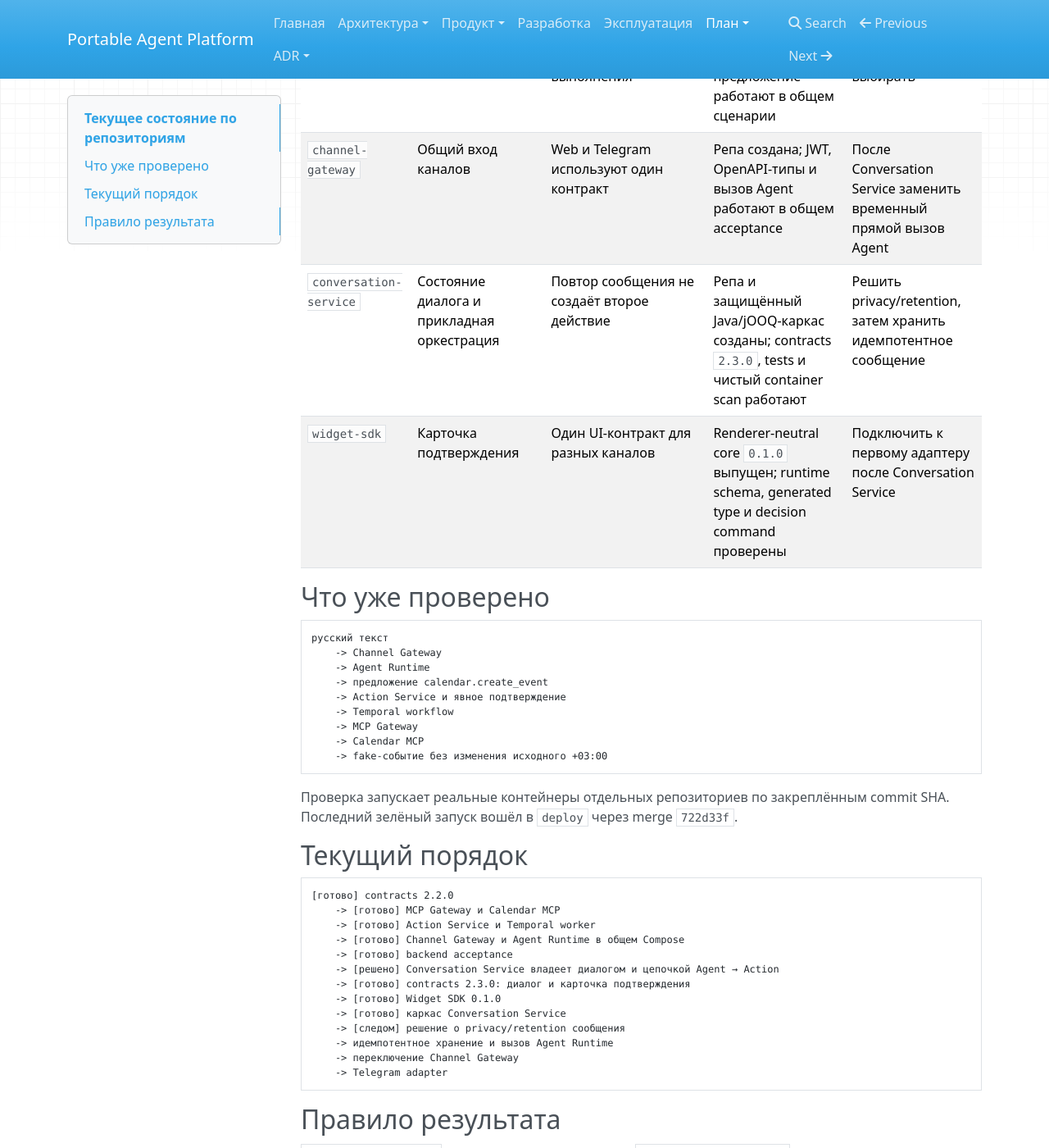
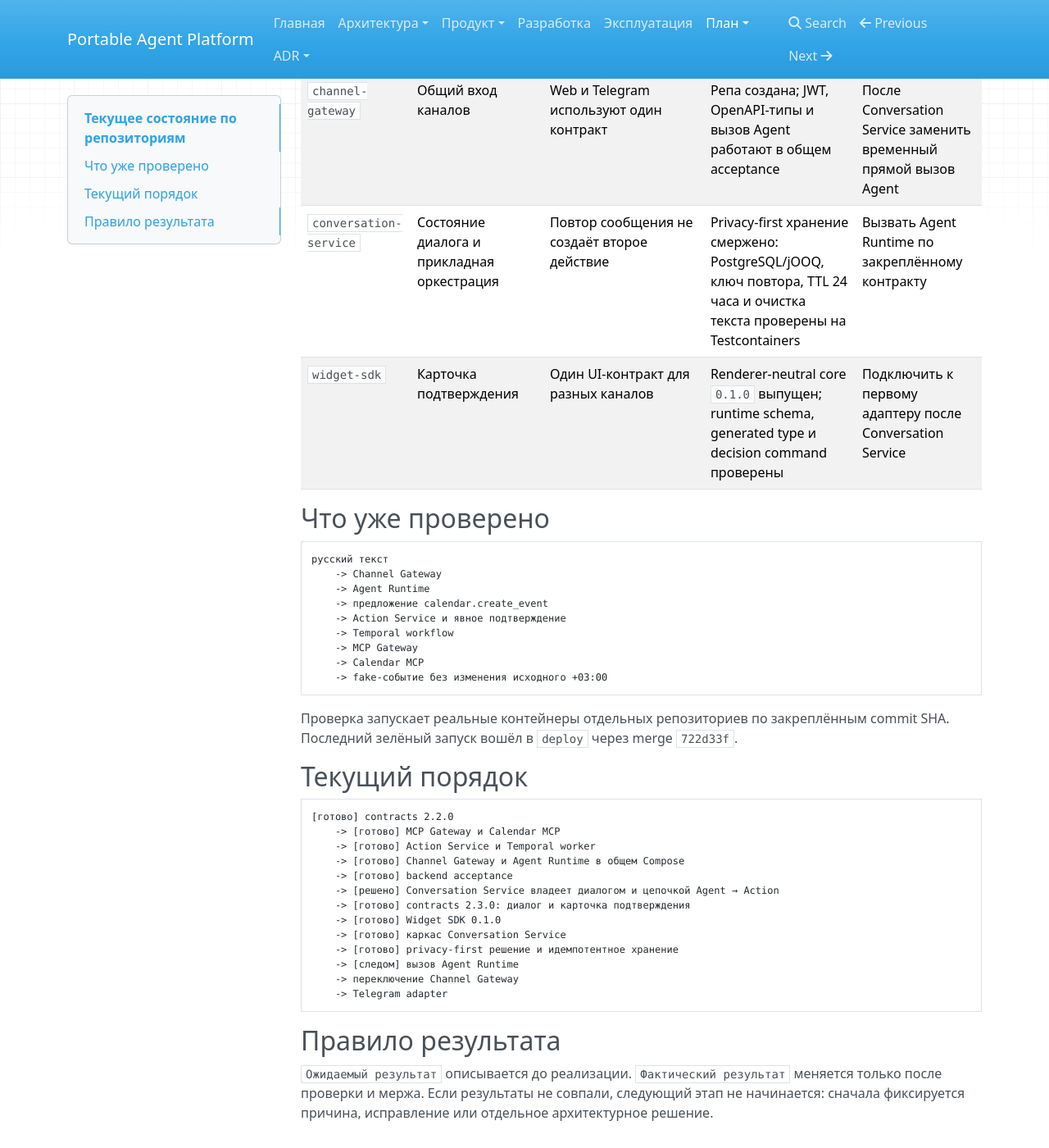
Before and after one commit to portable-agent/platform, an MkDocs documentation site: the page built from docs/delivery/CURRENT_STATUS.md, in a window 1280 px wide and 1400 px high, scrolled down 1285 px. Shown: the whole window at 82% size. Built offline with MkDocs 1.6.1, drawn with Linux system fonts in a browser that asks for light colours; nearby versions of some CDN libraries.

Commit message:
docs: update conversation storage status (#26)

````diff
--- a/docs/delivery/CURRENT_STATUS.md
+++ b/docs/delivery/CURRENT_STATUS.md
@@ -14,7 +14,7 @@
 | `test-lab` | Календарный acceptance-тест | Один JWT и один контракт на всём пути | Схема Agent `2.1.0`, подтверждение и проверка часового пояса работают | Добавить повтор запроса и проверку отсутствия дубля |
 | `agent-runtime` | Текст в предложение действия | Детерминированное предложение встречи без скрытого выполнения | API `2.1.0`, проверка JWT и календарное предложение работают в общем сценарии | Вызывать через Channel Gateway, AI-модель пока не выбирать |
 | `channel-gateway` | Общий вход каналов | Web и Telegram используют один контракт | Репа создана; JWT, OpenAPI-типы и вызов Agent работают в общем acceptance | После Conversation Service заменить временный прямой вызов Agent |
-| `conversation-service` | Состояние диалога и прикладная оркестрация | Повтор сообщения не создаёт второе действие | Репа и защищённый Java/jOOQ-каркас созданы; contracts `2.3.0`, tests и чистый container scan работают | Решить privacy/retention, затем хранить идемпотентное сообщение |
+| `conversation-service` | Состояние диалога и прикладная оркестрация | Повтор сообщения не создаёт второе действие | Privacy-first хранение смержено: PostgreSQL/jOOQ, ключ повтора, TTL 24 часа и очистка текста проверены на Testcontainers | Вызвать Agent Runtime по закреплённому контракту |
 | `widget-sdk` | Карточка подтверждения | Один UI-контракт для разных каналов | Renderer-neutral core `0.1.0` выпущен; runtime schema, generated type и decision command проверены | Подключить к первому адаптеру после Conversation Service |
 
 ## Что уже проверено
@@ -46,8 +46,8 @@
     -> [готово] contracts 2.3.0: диалог и карточка подтверждения
     -> [готово] Widget SDK 0.1.0
     -> [готово] каркас Conversation Service
-    -> [следом] решение о privacy/retention сообщения
-    -> идемпотентное хранение и вызов Agent Runtime
+    -> [готово] privacy-first решение и идемпотентное хранение
+    -> [следом] вызов Agent Runtime
     -> переключение Channel Gateway
     -> Telegram adapter
 ```
````
